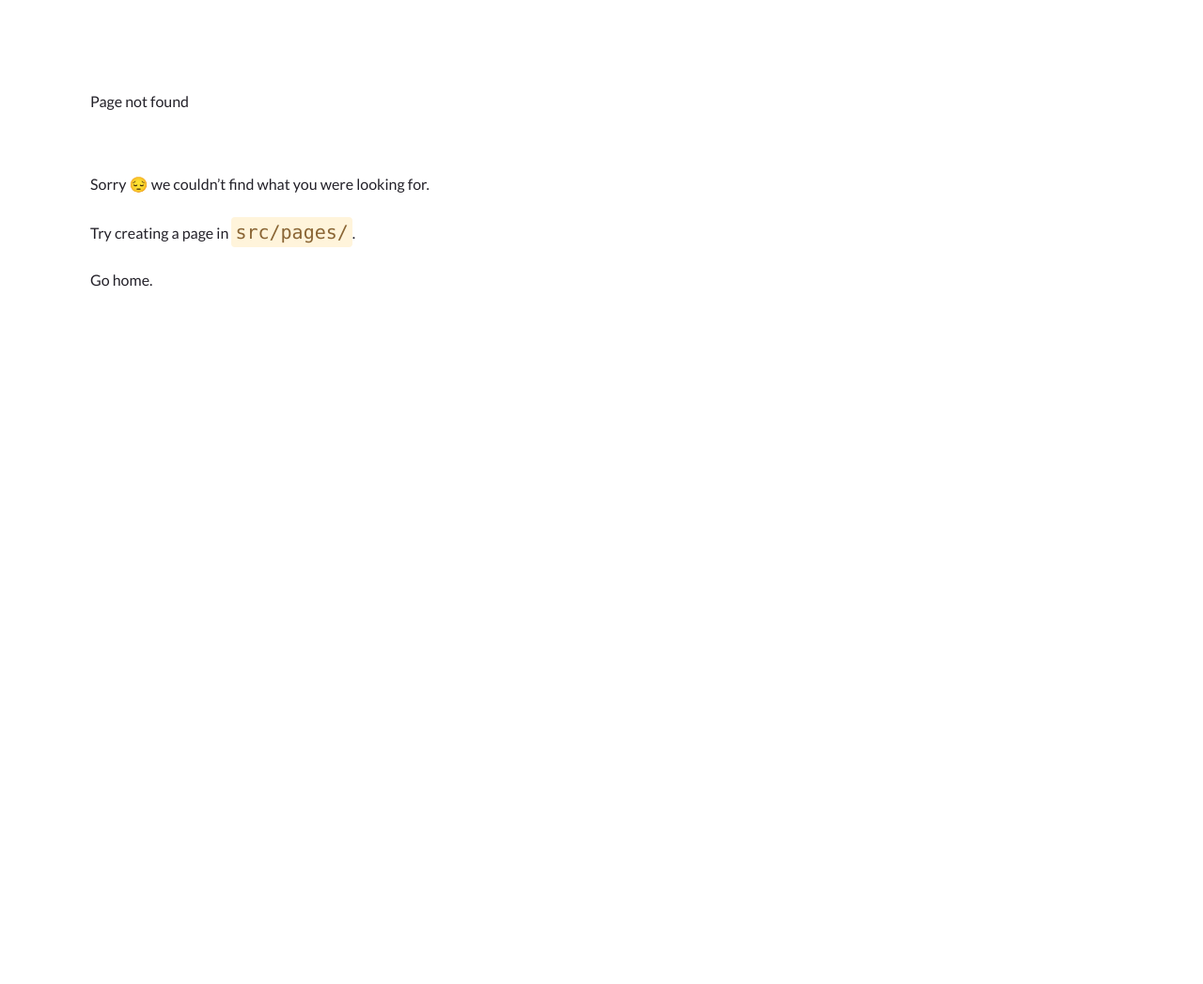
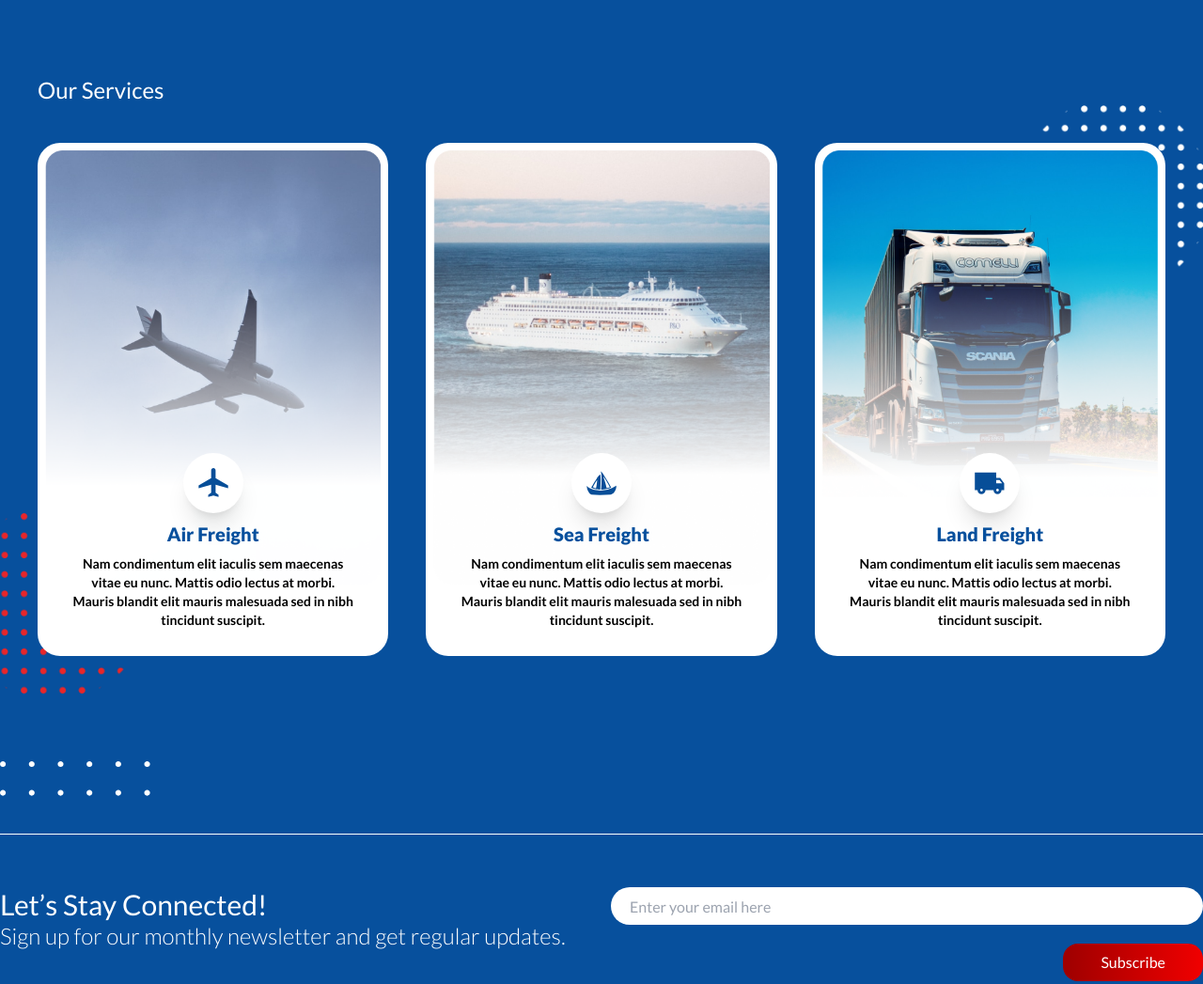
Before and after one commit to ameenSpeakerbox/lll, a Gatsby site: page /OurServices in a window 1280 px wide. Before the commit this address had no page. Shown: the top 1047 px of the page at 94% size. Before the commit the page ends 800 px from the top, so only its background shows below. Built offline with nearby package versions, Linux system fonts and the light colour scheme; Gatsby itself is replaced by a stand-in of ours.

Commit message:
our services

```diff
--- a/src/Components/Header/Header.js
+++ b/src/Components/Header/Header.js
@@ -25,7 +25,7 @@ const Header = () => {
     const Menu = [
         { title: 'home', url: '/' },
         { title: 'company', url: '/company' },
-        { title: 'our service', url: '/ourservices' },
+        { title: 'our service', url: '/OurServices' },
         { title: 'careers', url: '' },
     ]
 
--- /dev/null
+++ b/src/pages/OurServices.js
@@ -0,0 +1,9 @@
+import React from 'react'
+import OurServices from './OurServices/OurServices'
+
+const ourservices = () => {
+return (
+    <OurServices/>
+)
+}
+export default ourservices
```
